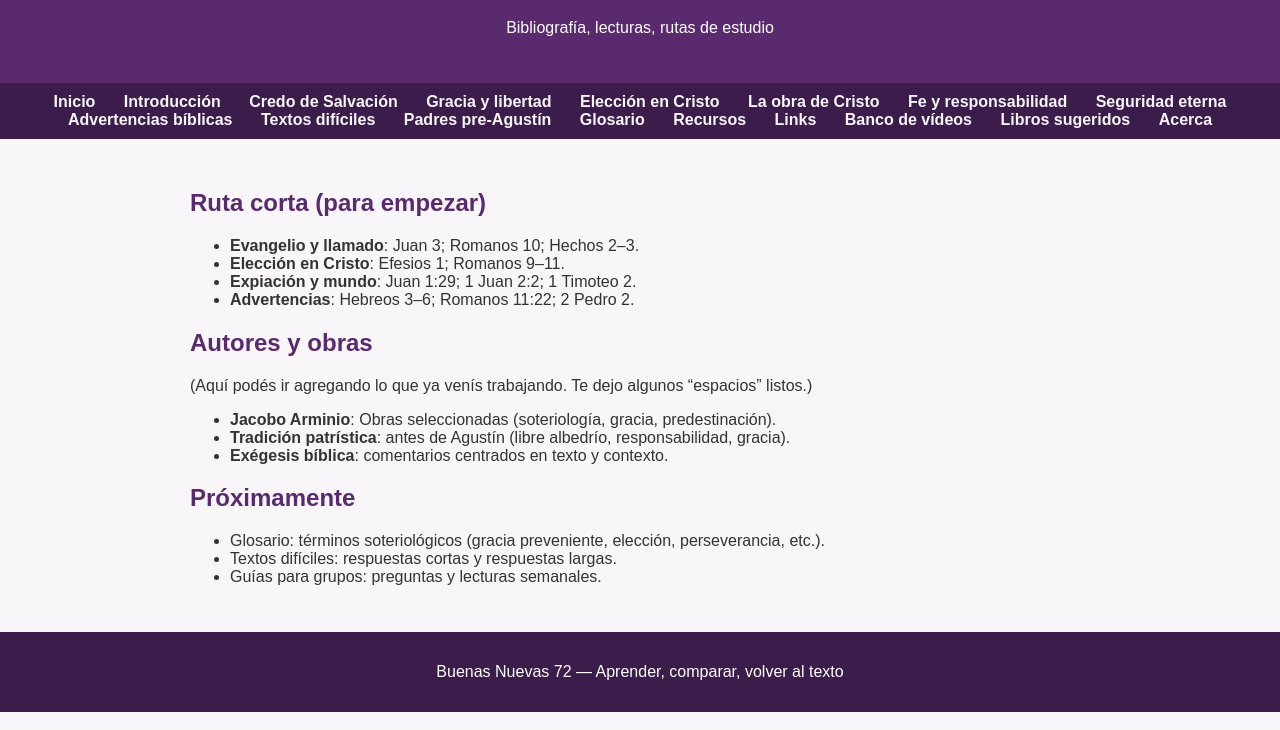
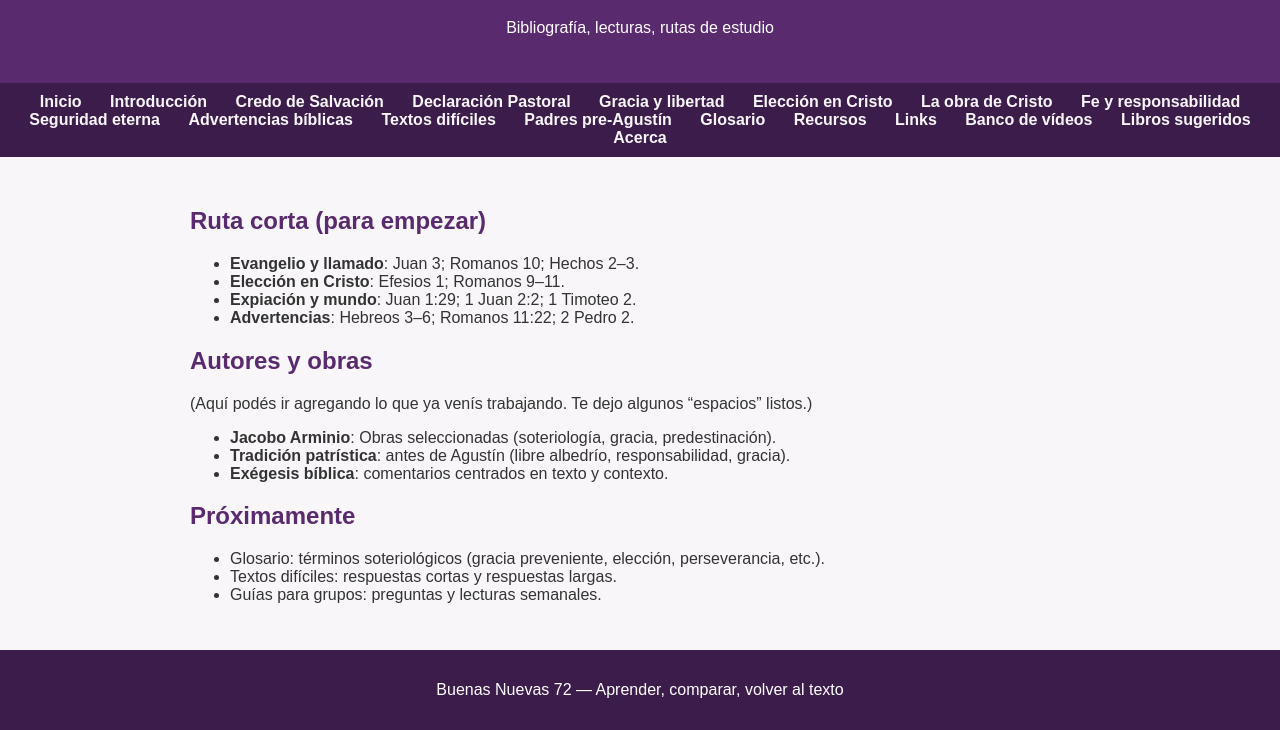
Before and after one commit to pereyralesser/buenas-nuevas-72, a plain HTML site: page recursos.html in a window 1280 px wide. Shown: the part 91-821 px from the top of the page. Drawn offline with Linux system fonts and the light colour scheme.

Commit message:
Update recursos.html

```diff
--- a/recursos.html
+++ b/recursos.html
@@ -16,6 +16,7 @@
   <a href="index.html">Inicio</a>
   <a href="introduccion-soteriologia.html">Introducción</a>
   <a href="credo.html">Credo de Salvación</a>
+  <a href="declaracion-pastoral.html">Declaración Pastoral</a>
   <a href="gracia.html">Gracia y libertad</a>
   <a href="eleccion.html">Elección en Cristo</a>
   <a href="expiacion.html">La obra de Cristo</a>
```
